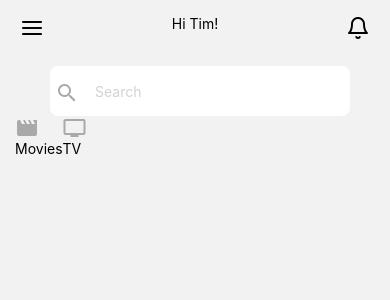
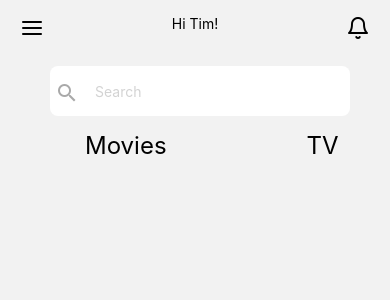
Before and after one commit to timmparsons/next-up, a React Native app: screen /Home in a window 390 px wide. Shown: the top 300 px of the page. Built offline with nearby package versions, Linux system fonts and the light colour scheme.

Commit message:
adding category buttons

```diff
--- a/components/Categories.js
+++ b/components/Categories.js
@@ -1,21 +1,24 @@
-import React from 'react'
-import { View, Text, ScrollView } from 'react-native'
+import React, { useState } from 'react'
+import { View, Text, ScrollView, TouchableOpacity, StyleSheet } from 'react-native'
 import { CATEGORIES } from '../constants/categoriesData'
 import { MaterialIcons } from '@expo/vector-icons';
-import { TouchableOpacity } from 'react-native-web';
 
 const Categories = () => {
+	const [ activeCategory, setActiveCategory ] = useState('')
+
 	return (
 		<ScrollView
 			horizontal
 			contentContainerStyle={{ paddingHorizontal: 15}}
 		>
-		{CATEGORIES.map((data, index) => {
+		{CATEGORIES.map(({category}, index) => {
+			let isActive = category == activeCategory;
+			let activeButton = isActive ? '#ff7276' : '';
+
 			return (
-				<TouchableOpacity key={index}>
-					<View>
-						<MaterialIcons name={data.icon} size={24} color="darkgray" />
-						<Text>{data.category}</Text>
+				<TouchableOpacity key={index} onPress={() => setActiveCategory(category)}>
+					<View style={styles.category}>
+						<Text style={styles.categoryText(activeButton)}>{category}</Text>
 					</View>
 				</TouchableOpacity>
 			)
@@ -24,4 +27,17 @@ const Categories = () => {
 	)
 }
 
+const styles = StyleSheet.create({
+	category: {
+		flexDirection: 'row',
+		justifyContent: 'space-between',
+		paddingHorizontal: 70,
+		paddingVertical: 15
+	},
+		categoryText: activeButton => ({
+			fontSize: 24,
+			color: activeButton
+		})
+})
+
 export default Categories
```
